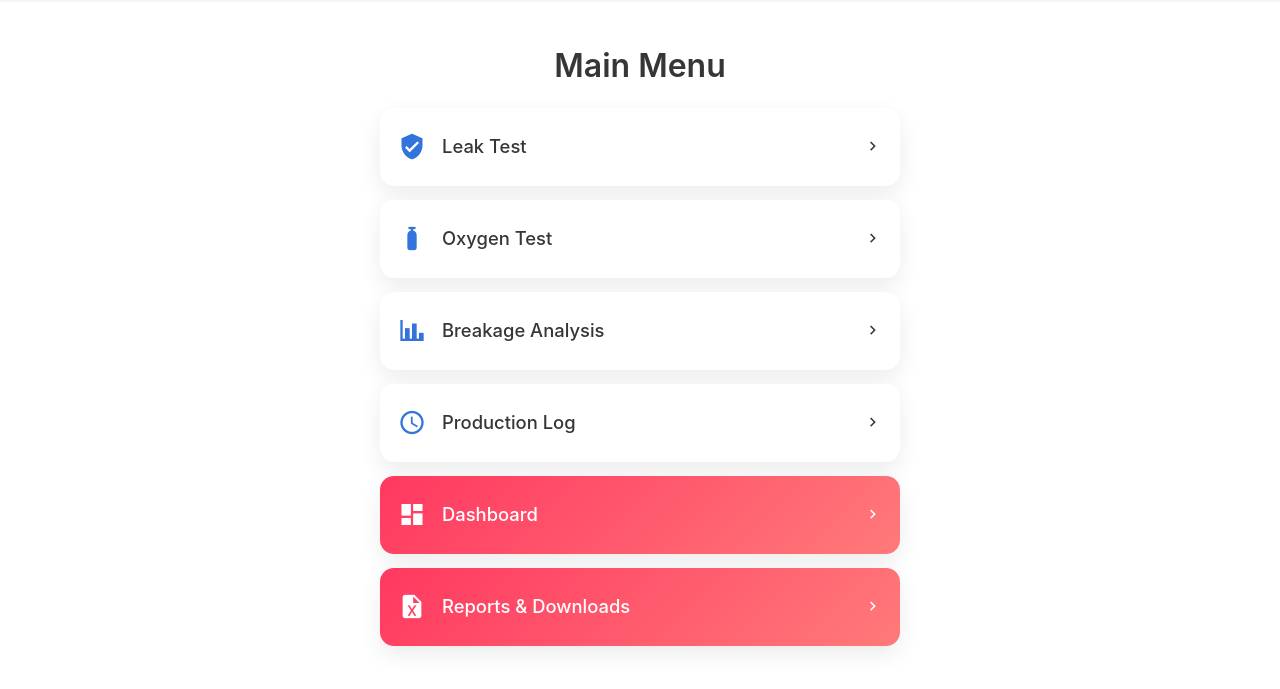
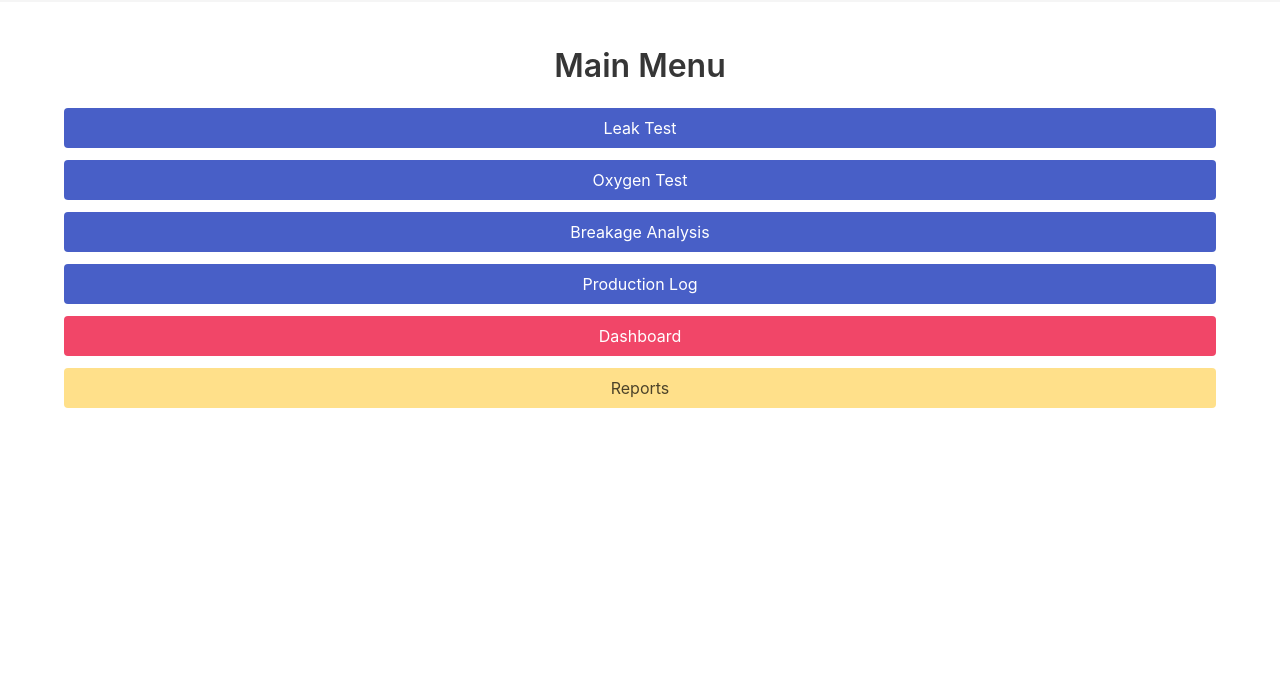
Before and after one commit to KingKai31/beyond_snack_portal, a Flask app: template templates/index.html in a window 1280 px wide. Shown: the part 56-745 px from the top of the page. Run offline with Flask 3, Linux system fonts and the light colour scheme; the template is opened without the code that fills it, so the values that code supplies are empty; the visitor is signed in with stand-in values (Sample User, id 1).

Commit message:
Update index.html

```diff
--- a/templates/index.html
+++ b/templates/index.html
@@ -1,105 +1,32 @@
 {% extends "base.html" %}
 {% block content %}
 
-<style>
-  .menu-grid {
-    display: flex;
-    flex-direction: column;
-    gap: 14px;
-    max-width: 520px;
-    margin: auto;
-  }
-
-  .menu-card {
-    display: flex;
-    align-items: center;
-    gap: 16px;
-    padding: 18px;
-    background: #ffffff;
-    border-radius: 14px;
-    box-shadow: 0 8px 22px rgba(0,0,0,0.08);
-    font-size: 1.15rem;
-    font-weight: 500;
-    color: #363636;
-    text-decoration: none;
-  }
-
-  .menu-card:hover {
-    background: #f0f4ff;
-  }
-
-  .menu-icon {
-    font-size: 28px;
-    color: #3273dc;
-  }
-
-  .menu-text {
-    flex-grow: 1;
-  }
-
-  /* Manager highlight */
-  .manager {
-    background: linear-gradient(135deg, #ff3860, #ff7a7a);
-    color: #ffffff;
-  }
-
-  .manager .menu-icon {
-    color: #ffffff;
-  }
-</style>
-
 <h1 class="title has-text-centered">Main Menu</h1>
 
-<div class="menu-grid">
+<a href="{{ url_for('leak_page') }}" class="button is-link is-fullwidth mb-3">
+  Leak Test
+</a>
 
-  {% if session.get("role") in ["quality", "manager"] %}
-  <!-- LEAK TEST -->
-  <a href="{{ url_for('leak_page') }}" class="menu-card">
-    <span class="mdi mdi-shield-check menu-icon"></span>
-    <span class="menu-text">Leak Test</span>
-    <span class="mdi mdi-chevron-right"></span>
-  </a>
+<a href="{{ url_for('oxygen_page') }}" class="button is-link is-fullwidth mb-3">
+  Oxygen Test
+</a>
 
-  <!-- OXYGEN TEST -->
-  <a href="{{ url_for('oxygen_page') }}" class="menu-card">
-    <span class="mdi mdi-gas-cylinder menu-icon"></span>
-    <span class="menu-text">Oxygen Test</span>
-    <span class="mdi mdi-chevron-right"></span>
-  </a>
+<a href="{{ url_for('breakage_page') }}" class="button is-link is-fullwidth mb-3">
+  Breakage Analysis
+</a>
 
-  <!-- BREAKAGE -->
-  <a href="{{ url_for('breakage_page') }}" class="menu-card">
-    <span class="mdi mdi-chart-bar menu-icon"></span>
-    <span class="menu-text">Breakage Analysis</span>
-    <span class="mdi mdi-chevron-right"></span>
-  </a>
-  {% endif %}
+<a href="{{ url_for('log_page') }}" class="button is-link is-fullwidth mb-3">
+  Production Log
+</a>
 
-  {% if session.get("role") in ["log", "manager"] %}
-  <!-- LOG ENTRY -->
-  <a href="{{ url_for('log_page') }}" class="menu-card">
-    <span class="mdi mdi-clock-outline menu-icon"></span>
-    <span class="menu-text">Production Log</span>
-    <span class="mdi mdi-chevron-right"></span>
-  </a>
-  {% endif %}
+{% if session.get("role") == "manager" %}
+<a href="{{ url_for('dashboard') }}" class="button is-danger is-fullwidth mb-3">
+  Dashboard
+</a>
 
-  {% if session.get("role") == "manager" %}
-  <!-- DASHBOARD -->
-  <a href="{{ url_for('dashboard') }}" class="menu-card manager">
-    <span class="mdi mdi-view-dashboard menu-icon"></span>
-    <span class="menu-text">Dashboard</span>
-    <span class="mdi mdi-chevron-right"></span>
-  </a>
-
-  <!-- REPORTS -->
-  <a href="{{ url_for('reports') }}" class="menu-card manager">
-    <span class="mdi mdi-file-excel menu-icon"></span>
-    <span class="menu-text">Reports & Downloads</span>
-    <span class="mdi mdi-chevron-right"></span>
-  </a>
-  {% endif %}
-
-</div>
+<a href="{{ url_for('reports') }}" class="button is-warning is-fullwidth mb-3">
+  Reports
+</a>
+{% endif %}
 
 {% endblock %}
```
